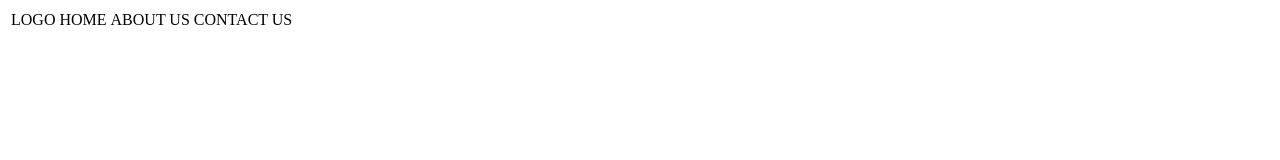
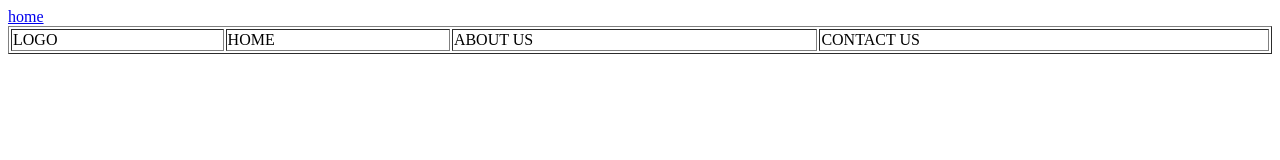
Before and after one commit to shikhasharma91/html5, a plain HTML site: page 1home.html in a window 1280 px wide. Drawn offline with Linux system fonts and the light colour scheme.

```diff
--- a/1home.html
+++ b/1home.html
@@ -11,11 +11,11 @@
 </head>
 <body>
 <div id="header">
-  <table>
+  <table width="100%" border="1">
 
    <tr>
      <td>LOGO</td>
-     <td>HOME</td>
+     <td>HOME</td><a href="index.html" target="iframe1"> home</a>
      <td>ABOUT US</td>
      <td>CONTACT US</td>
     </tr>
```
